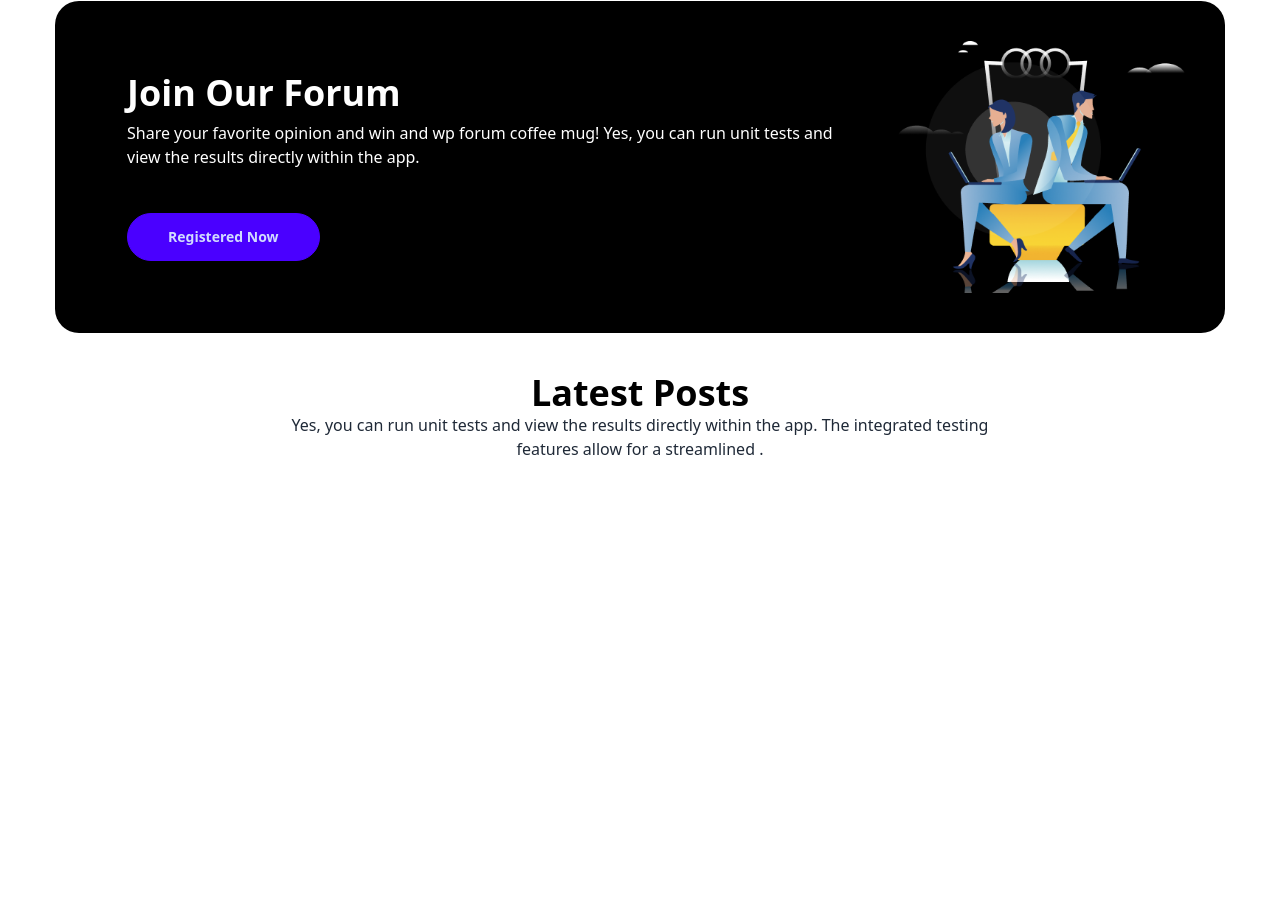
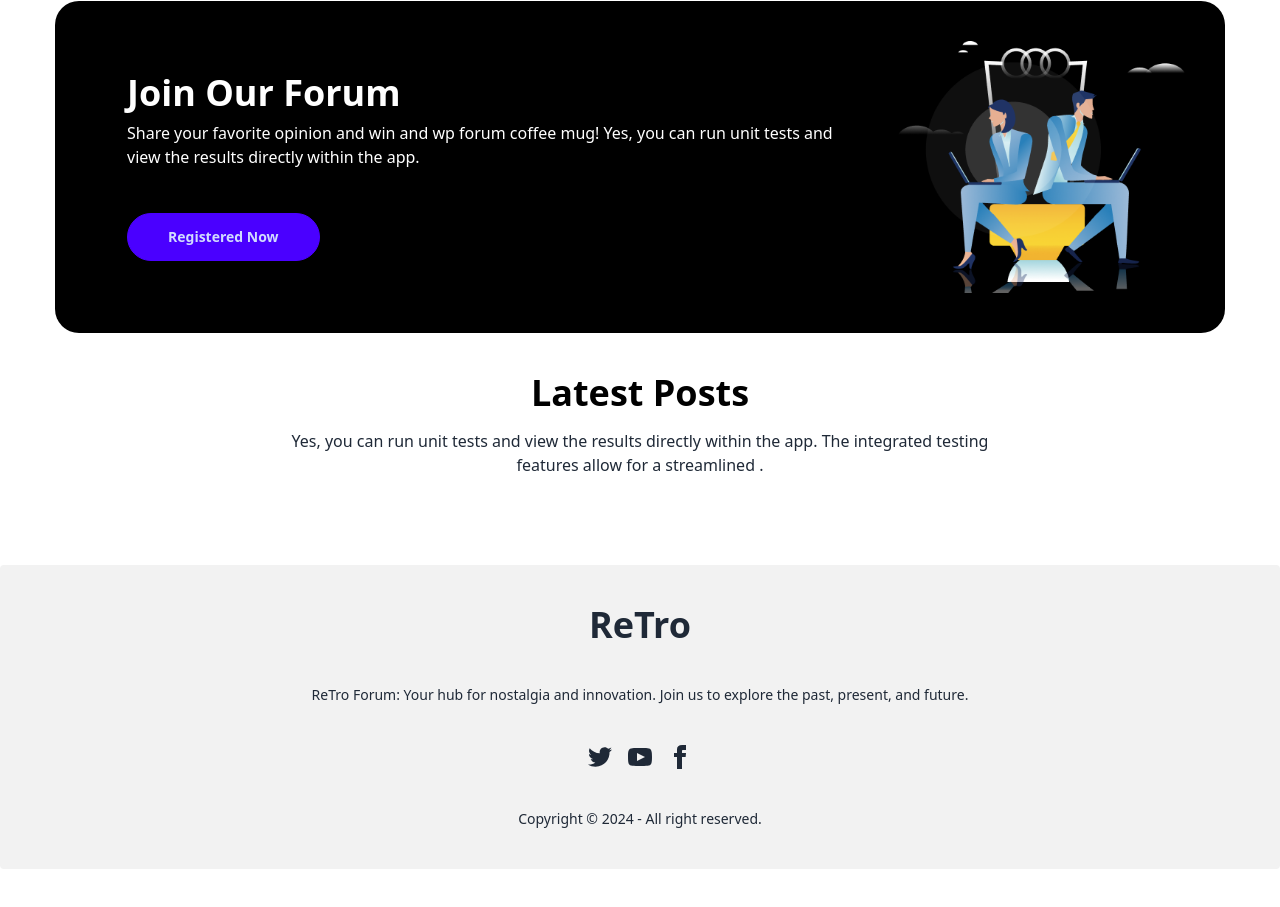
Before and after one commit to masud467/ReTro-Forum-for-Content-Creators, a plain HTML site: page index.html in a window 1280 px wide. Shown: the part 1196-2103 px from the top of the page. Before the commit the page ends 1657 px from the top, so only its background shows below. Drawn offline with nearby package versions, Linux system fonts and the light colour scheme; no server answers.

Commit message:
added the footer section

```diff
--- a/index.html
+++ b/index.html
@@ -7,8 +7,8 @@
     <link href="https://cdn.jsdelivr.net/npm/daisyui@4.7.2/dist/full.min.css" rel="stylesheet" type="text/css" />
     <script src="https://cdn.tailwindcss.com"></script>
 </head>
-<body class="mx-auto w-[1170px]">
-    <header>
+<body >
+    <header class="mx-auto w-[1170px]">
         <!-- navbar section -->
         <div class="navbar bg-base-100 mt-5">
             <div class="navbar-start">
@@ -42,7 +42,7 @@
             </div>
         </div>
     </header>
-    <main>
+    <main class="mx-auto w-[1170px]">
         <!-- banner section -->
         <div class="hero min-h-screen rounded-3xl overflow-hidden mt-10" style="background-image: url('/images/bg-banner.png');   background-color: rgb(18, 19, 45);" >
             <div class="hero-overlay bg-opacity-60"></div>
@@ -120,16 +120,28 @@
         <!-- Latest Posts section -->
         <section class="mt-10">
             <div class="text-center">
-                <h1 class="text-black font-extrabold text-4xl">Latest Posts</h1>
+                <h1 class="text-black font-extrabold text-4xl mb-4">Latest Posts</h1>
                 <p class="mx-56">Yes, you can run unit tests and view the results directly within the app. The integrated testing features allow for a streamlined .</p>
             </div>
-            <div id="latest-post-container" class="flex gap-5">
-
+            <div id="latest-post-container" class="flex gap-5 mt-6">
             </div>
         </section>
     </main>
-    <footer>
-
+    <!-- footer section -->
+        <footer class="footer footer-center p-10 bg-base-200  rounded mt-16 m-10 mx-auto">
+            <h1 class="font-extrabold text-4xl">ReTro</h1>
+            <p>ReTro Forum: Your hub for nostalgia and innovation. Join us to explore the past, present, and future.</p>
+            <nav>
+              <div class="grid grid-flow-col gap-4">
+                <a><svg xmlns="http://www.w3.org/2000/svg" width="24" height="24" viewBox="0 0 24 24" class="fill-current"><path d="M24 4.557c-.883.392-1.832.656-2.828.775 1.017-.609 1.798-1.574 2.165-2.724-.951.564-2.005.974-3.127 1.195-.897-.957-2.178-1.555-3.594-1.555-3.179 0-5.515 2.966-4.797 6.045-4.091-.205-7.719-2.165-10.148-5.144-1.29 2.213-.669 5.108 1.523 6.574-.806-.026-1.566-.247-2.229-.616-.054 2.281 1.581 4.415 3.949 4.89-.693.188-1.452.232-2.224.084.626 1.956 2.444 3.379 4.6 3.419-2.07 1.623-4.678 2.348-7.29 2.04 2.179 1.397 4.768 2.212 7.548 2.212 9.142 0 14.307-7.721 13.995-14.646.962-.695 1.797-1.562 2.457-2.549z"></path></svg></a>
+                <a><svg xmlns="http://www.w3.org/2000/svg" width="24" height="24" viewBox="0 0 24 24" class="fill-current"><path d="M19.615 3.184c-3.604-.246-11.631-.245-15.23 0-3.897.266-4.356 2.62-4.385 8.816.029 6.185.484 8.549 4.385 8.816 3.6.245 11.626.246 15.23 0 3.897-.266 4.356-2.62 4.385-8.816-.029-6.185-.484-8.549-4.385-8.816zm-10.615 12.816v-8l8 3.993-8 4.007z"></path></svg></a>
+                <a><svg xmlns="http://www.w3.org/2000/svg" width="24" height="24" viewBox="0 0 24 24" class="fill-current"><path d="M9 8h-3v4h3v12h5v-12h3.642l.358-4h-4v-1.667c0-.955.192-1.333 1.115-1.333h2.885v-5h-3.808c-3.596 0-5.192 1.583-5.192 4.615v3.385z"></path></svg></a>
+              </div>
+            </nav>
+            <aside>
+              <p>Copyright © 2024 - All right reserved.</p>
+            </aside>
+          </footer>
     </footer>
     <script src="script.js"></script>
 </body>
```
